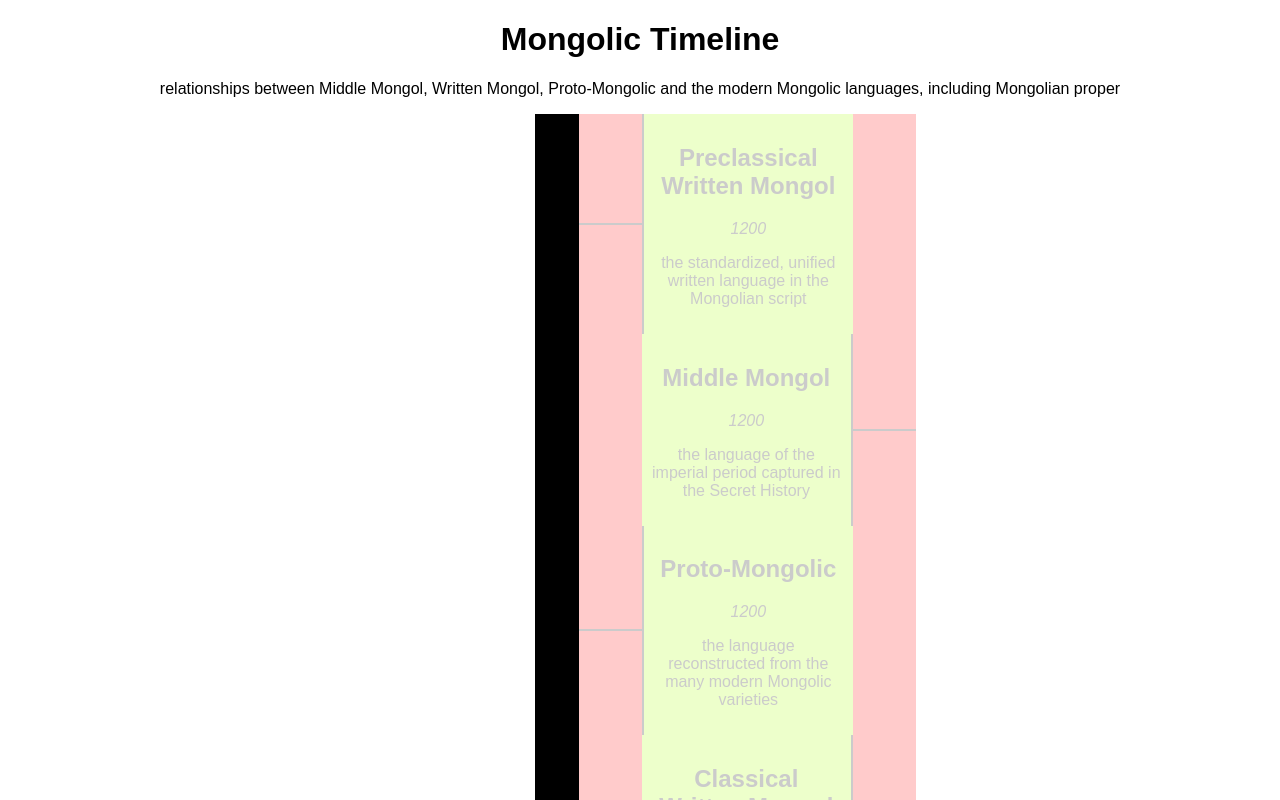
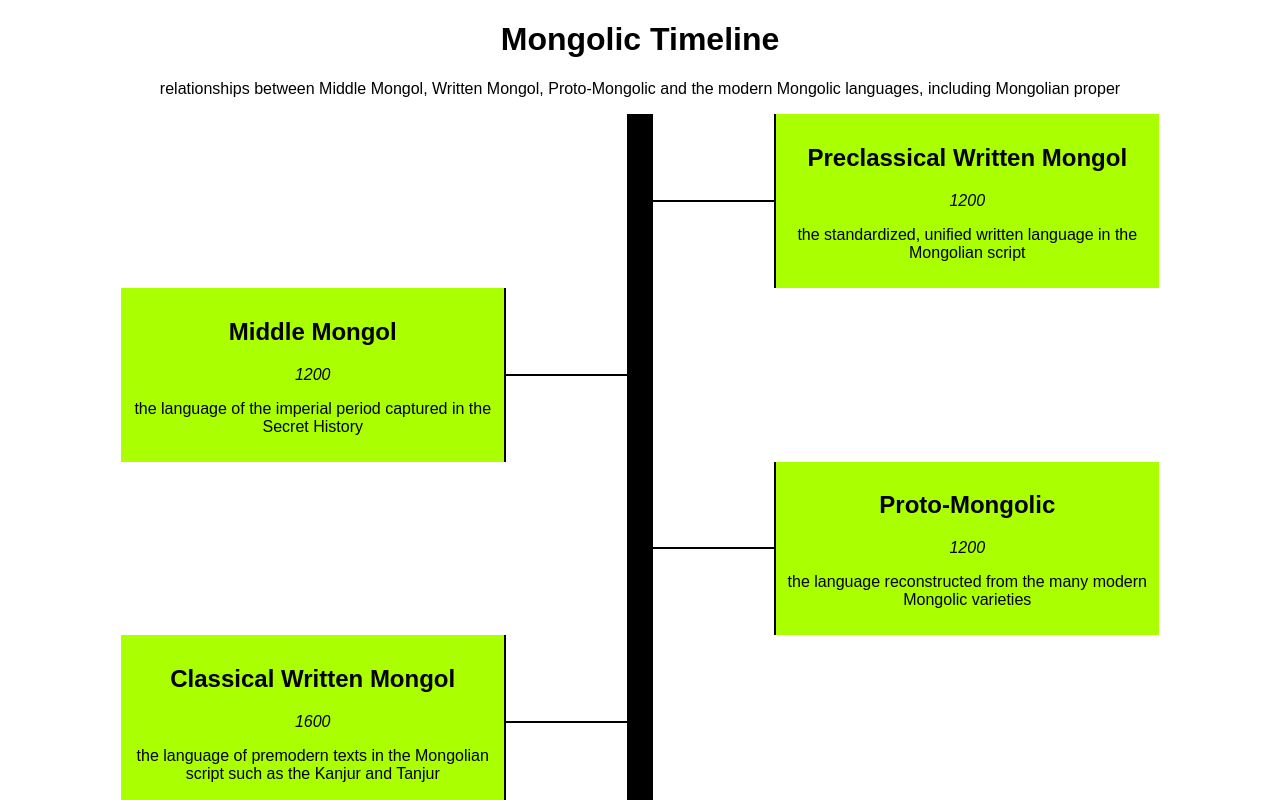
Before and after one commit to Botmasher/mongolic-timeline, a React (Create React App) app: page / in a window 1280 px wide. Shown: the top 800 px of the page. Built offline with nearby package versions, Linux system fonts and the light colour scheme; the HTML template or start-up script is replaced by a standard one.

Commit message:
Style a working version of the basic timeline using flexbox

```diff
--- a/src/Timeline/index.js
+++ b/src/Timeline/index.js
@@ -18,43 +18,52 @@ const Timeline = ({ entries }) => {
     high: Math.max(entry.year, extremeYears.high)
   }), {low: entries[0].year, high: entries[0].year});
 
+  const createTimelineNode = (entry, i, dateDiff) => (
+    <TimelineNode
+      key={entry.id}
+      direction={i % 2 ? "left" : "right"}
+      title={entry.title}
+      year={`${entry.year}`}
+      content={entry.content}
+      offsetTop={offsetDate(entry.year, dateRange.low, dateDiff)}
+    />
+  );
+
   const dateDelta = dateRange.high - dateRange.low;
 
   return (
     <div className="timeline-test" style={styles.timeline}>
-      <div className="timeline-column-left-test" style={styles.timelineColumn}>&nbsp;</div>
-      <div className="timeline-column-center-test" style={styles.timelineBar}>&nbsp;</div>
-      <div className="timeline-column-right-test">
-        <div className="timeline-nodes-test" style={styles.timelineColumn}>
-          {entries.map((entry, i) => (
-            <TimelineNode
-              key={entry.id}
-              direction={i % 2 ? "left" : "right"}
-              title={entry.title}
-              year={`${entry.year}`}
-              content={entry.content}
-              offsetTop={offsetDate(entry.year, dateRange.low, dateDelta)}
-            />
-          ))}
+      {entries.map((entry, i) => (
+        <div className="timeline-row" style={styles.timelineRow}>
+          <div className="timeline-right-test" style={styles.timelineColumn}>{i % 2 ? createTimelineNode(entry, i, dateDelta) : ' '}</div>
+          <div className="timeline-center-test" style={styles.timelineBar}>&nbsp;</div>
+          <div className="timeline-left-test" style={styles.timelineColumn}>{!(i % 2) && createTimelineNode(entry, i, dateDelta)}</div>
         </div>
-      </div>
+      ))}
     </div>
   );
 };
 
 const styles = {
   timeline: {
+    maxWidth: '100%',
+    width: '100%'
+  },
+  timelineRow: {
     display: 'flex',
     flexDirection: 'row',
-    width: '100%',
-    height: '100%'
+    margin: '0 auto'
   },
   timelineBar: {
-    width: '4%',
+    flexGrow: 1,
+    flexShrink: 1,
+    flexBasis: 0,
     backgroundColor: 'black'
   },
   timelineColumn: {
-    width: '48%',
+    flexGrow: 25,
+    flexShrink: 25,
+    flexBasis: 0
   }
 };
 
--- a/src/TimelineNode/index.js
+++ b/src/TimelineNode/index.js
@@ -21,10 +21,7 @@ const TimelineNode = ({ direction, title, year, content, offsetTop }) => {
 	// NOTE remove -test from class name to apply defined App.css styles
 	return(
 		<div className={`timeline-node-${direction}-test`}
-			style={{
-				...styles.timelineNode,
-				left: direction === 'right' ? '-100%' : 0
-			}}
+			style={styles.timelineNode}
 		>
 			{direction === 'right' ? makeTimelineMarker(true) : makeTimelineMarker(false)}
 			<div
@@ -48,19 +45,17 @@ const styles = {
 	timelineNode: {
 		width: '100%',
 		display: 'flex',
-		flexDirection: 'row',
-		backgroundColor: '#aaff00',
-		opacity: 0.2,
+		flexDirection: 'row'
 	},
 	timelineContent: {
 		flex: 3,
-		padding: 10
+		padding: 10,
+		backgroundColor: '#aaff00'
 	},
 	timelineMarker: {
 		flex: 1,
 		display: 'flex',
-		flexDirection: 'column',
-		backgroundColor: 'red'
+		flexDirection: 'column'
 	},
 	timelineConnectorAbove: {
 		flex: 1,
```
